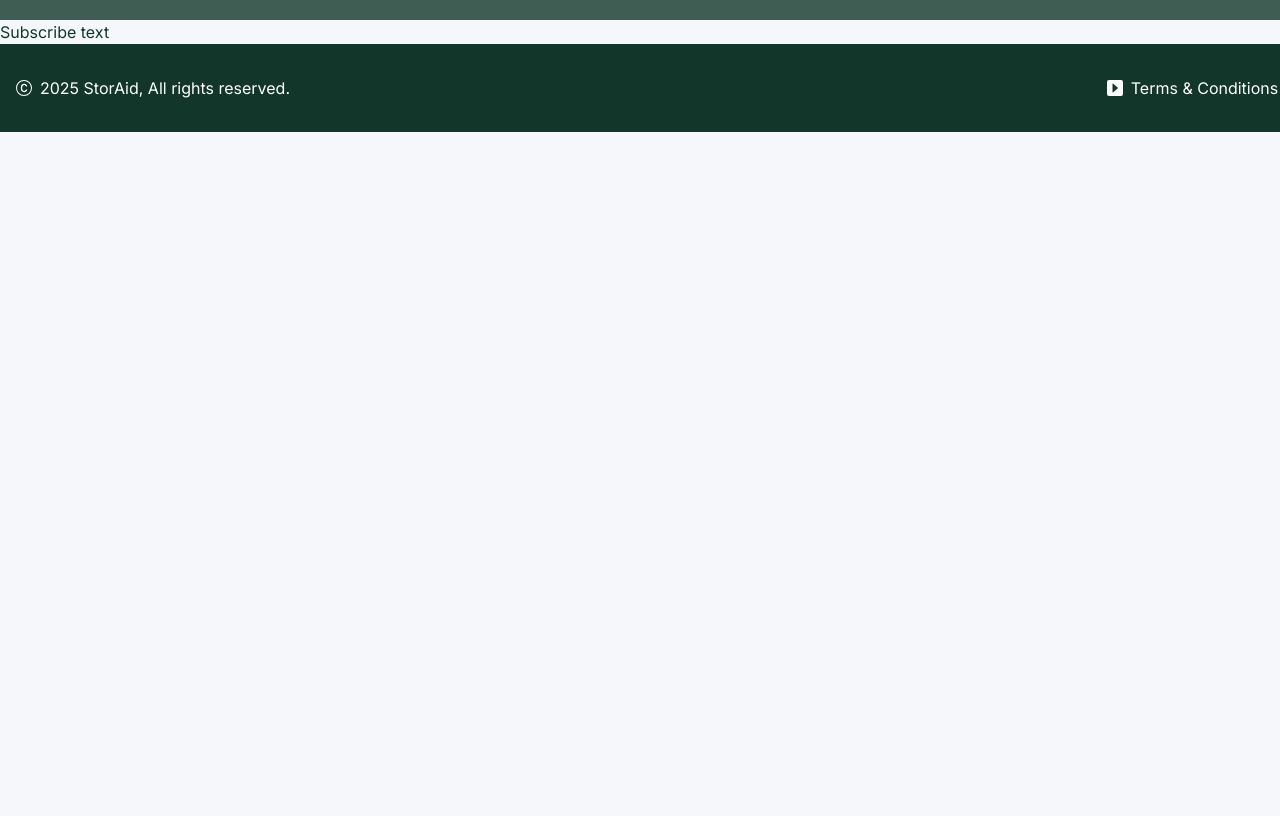
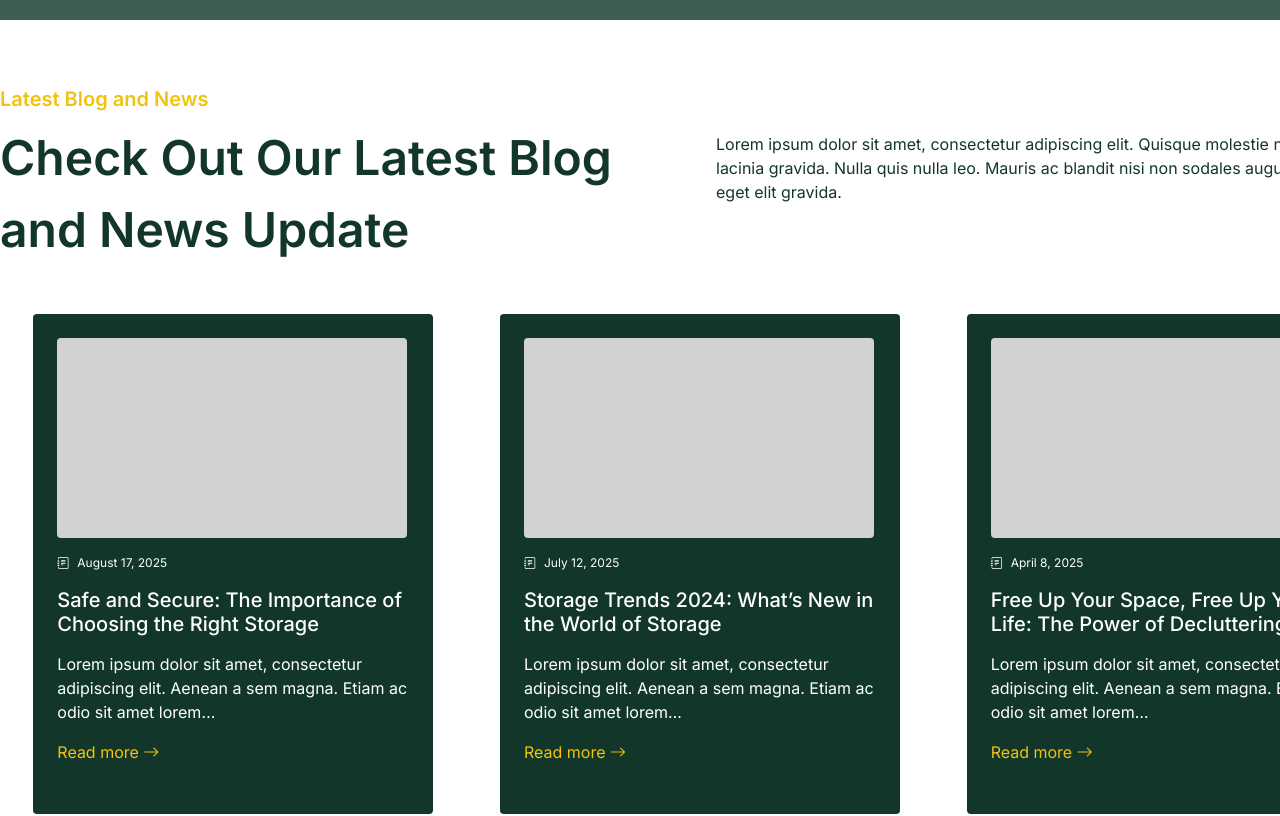
Before and after one commit to Simon-creates/Javascript, a React (Vite) app in the folder my-app/: page / in a window 1280 px wide. Shown: the part 5080-5896 px from the top of the page. Before the commit the page ends 5212 px from the top, so only its background shows below. Built offline with nearby package versions, Linux system fonts and the light colour scheme; no server answers.

Commit message:
21st commit. Blog-sektion klar

```diff
--- /dev/null
+++ b/my-app/src/components/component/BlogPost.css
@@ -0,0 +1,33 @@
+.blogpost{
+    background-color: #12372A;
+    color: rgb(255, 255, 255);
+    border-radius: 0.25rem;
+    text-align: left;
+    padding: 1.5rem;
+    width: 400px;
+    height: 500px;
+    margin: auto;
+}
+.blog-gray{
+    background-color: #d2d2d2;
+    border-radius: 0.25rem;
+    height: 200px;
+    width: 350px;
+    margin-bottom: 1rem;
+}
+.date, .h3-blog, .readmore {
+  display: block;
+  margin-bottom: 1rem;
+}
+.date{
+    font-size: 0.75rem;
+}
+.h3-blog{
+    font-size: 1.25rem;
+}
+.readmore{
+    list-style: none;
+    color: var(--secondary-color);
+    padding: 0;
+    margin-left: 0;
+}
--- /dev/null
+++ b/my-app/src/components/component/BlogPost.jsx
@@ -0,0 +1,23 @@
+import './BlogPost.css';
+import "bootstrap-icons/font/bootstrap-icons.css";
+
+export default function BlogPost({ date, title, description }) {
+  return (
+    <div className="blogpost">
+        <div className="blog-gray"></div>
+
+        <span className="date">
+            <i className="bi bi-journal-text"style={{ marginRight: "0.5rem" }}></i>
+            {date}</span>
+        <h3 className="h3-blog">{title}</h3>
+        <p className="description">{description}</p>
+        <ul className="readmore">
+            <li>
+                Read more <i className="bi bi-arrow-right"></i>
+            </li>
+        </ul>
+
+
+    </div>
+  );
+}
--- a/my-app/src/components/pages/Home.jsx
+++ b/my-app/src/components/pages/Home.jsx
@@ -6,6 +6,7 @@ import Testimonials from "../sections/Testimonials";
 import Why from "../sections/Why";
 import Pricing from "../sections/Pricing";
 import Looking from "../sections/Looking";
+import Blog from "../sections/Blog";
 import Subscribe from "../sections/Subscribe";
 import { useEffect } from 'react';
 
@@ -40,6 +41,7 @@ export default function Home() {
       <Why />
       <Pricing />
       <Looking />
+      <Blog />
       <Subscribe />
     </section>
   );
--- /dev/null
+++ b/my-app/src/components/sections/Blog.css
@@ -0,0 +1,51 @@
+.blog{
+    background-color: #FFFFFF;
+}
+.blog-container{
+    width: 1400px;
+    margin: 0 auto;
+    display: flex;
+    justify-content: space-between;
+    align-items: center;
+    padding-top: 2rem;
+}
+.blog-top{
+    display: flex;
+    justify-content: space-between;
+    gap: 2rem;
+}
+.subtitle{
+    font-size: 1.25rem;
+    color: var(--secondary-color);
+    font-weight: 600;
+    padding-top: 2rem;
+}
+.title{
+    font-size: 3rem;
+    font-weight: 600;
+    color:  #12372A;
+    margin: 0.5rem 0 1rem;
+}
+.blog-top-left,
+.blog-top-right {
+  flex: 1;
+}
+.blog-top-right{
+    padding-top: 5rem;
+}
+.blog-container-bottom{
+    width: 1400px;
+    margin: 0 auto;
+    display: flex;
+    justify-content: space-between;
+    align-items: center;
+    padding-top: 2rem;
+}
+.blog-bottom{
+    display: flex;
+    justify-content: space-between;
+    align-items: center;
+    width: 100%;
+    padding: 0 0rem;
+    padding-bottom: 5rem;
+}
--- /dev/null
+++ b/my-app/src/components/sections/Blog.jsx
@@ -0,0 +1,44 @@
+import { Link } from 'react-router-dom';
+import './Blog.css';
+import BlogPost from '../component/BlogPost.jsx';
+import "bootstrap-icons/font/bootstrap-icons.css";
+
+
+export default function Blog() {
+  return (
+    <section className="blog">
+        <div className="blog-container">
+            <div className="blog-top">
+                <div className="blog-top-left">
+                    <div className="subtitle">Latest Blog and News</div>
+                    <div className="title">Check Out Our Latest Blog <br/>and News Update</div>
+                </div>
+                <div className="blog-top-right">
+                    <p>Lorem ipsum dolor sit amet, consectetur adipiscing elit. Quisque molestie nisl sed dui lacinia gravida. Nulla quis nulla leo. Mauris ac blandit nisi non sodales augue. Phasellus eget elit gravida.</p>
+                </div>
+            </div>
+        </div>
+        <div className="blog-container-bottom">
+            <div className="blog-bottom">
+                <BlogPost
+                date="August 17, 2025"
+                title="Safe and Secure: The Importance of Choosing the Right Storage"
+                description="Lorem ipsum dolor sit amet, consectetur adipiscing elit. Aenean a sem magna. Etiam ac odio sit amet lorem…"
+
+                />
+                <BlogPost
+                date="July 12, 2025"
+                title="Storage Trends 2024: What’s New in the World of Storage"
+                description="Lorem ipsum dolor sit amet, consectetur adipiscing elit. Aenean a sem magna. Etiam ac odio sit amet lorem…"
+                />
+                <BlogPost
+                date="April 8, 2025"
+                title="Free Up Your Space, Free Up Your Life: The Power of Decluttering"
+                description="Lorem ipsum dolor sit amet, consectetur adipiscing elit. Aenean a sem magna. Etiam ac odio sit amet lorem…"
+                />
+
+            </div>
+        </div>
+    </section>
+  );
+}
```
Also changed, not shown: my-app/src/components/sections/About.jsx (+1 -9 lines).
